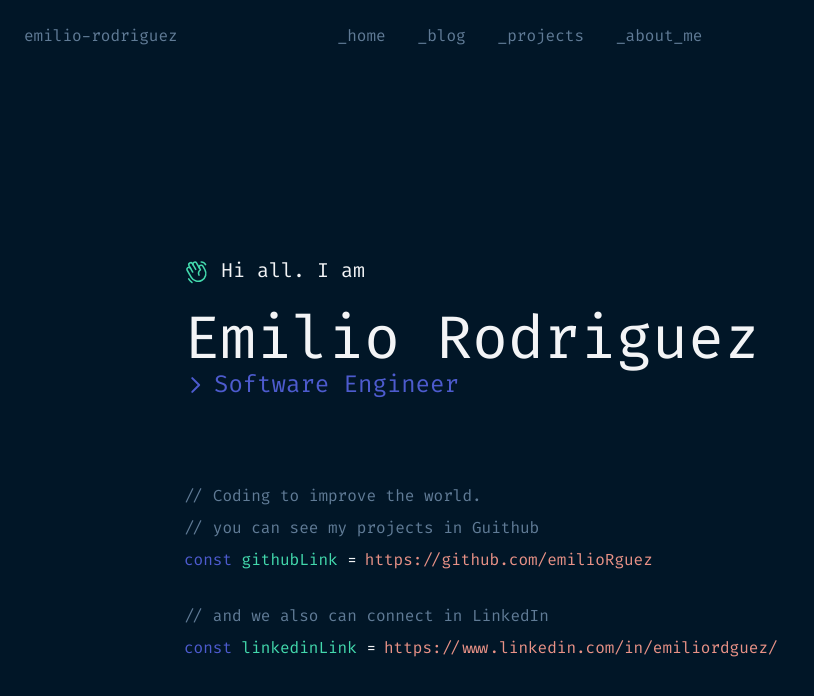
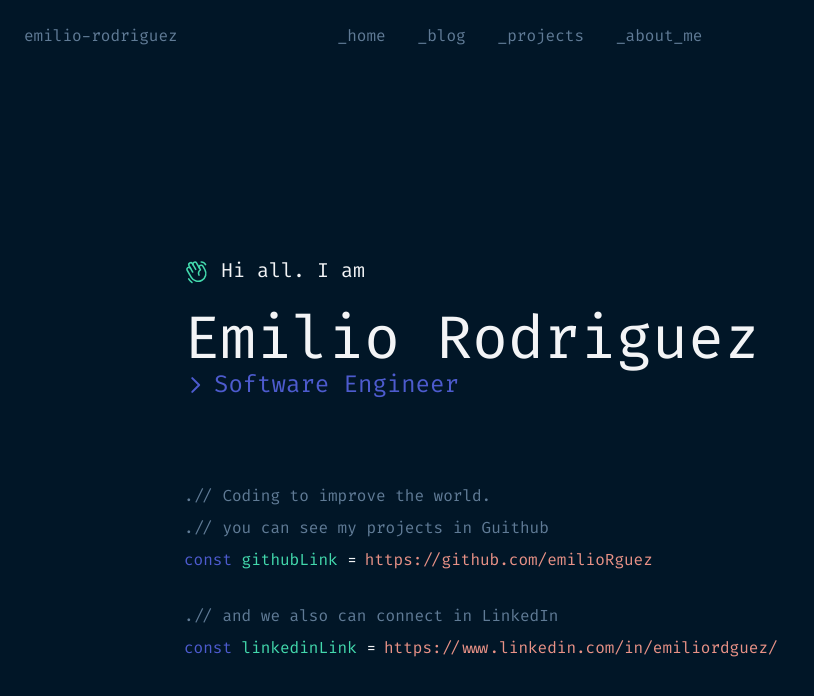
Before and after one commit to emilioRguez/personal-site, a Next.js app: page / in a window 1280 px wide. Shown: the top 696 px of the page, without its empty margins (0-814 px from the left). Built offline with nearby package versions, Linux system fonts and the light colour scheme.

Commit message:
Fix // comments

```diff
--- a/components/Header.tsx
+++ b/components/Header.tsx
@@ -10,7 +10,6 @@ export function Header() {
           <a href="" className="mr-8">_about_me</a>
         </nav>
       </div>
-      {/* <hr className="my-6 border-gray-400 lg:my-8" /> */}
     </header>
 
   )
--- a/pages/index.tsx
+++ b/pages/index.tsx
@@ -22,10 +22,10 @@ export default function Home() {
         </div>
         <div className='mt-20 text-m text-[#607B96] leading-loose'>
           <span className='flex'>
-            // Coding to improve the world.
+            .// Coding to improve the world.
           </span>
           <span className='flex'>
-           // you can see my projects in Guithub
+           .// you can see my projects in Guithub
           </span>
         </div>
         <div className='leading-loose'>
@@ -34,7 +34,7 @@ export default function Home() {
         </div>
         <div className='mt-6 text-m text-[#607B96] leading-loose'>
           <span className='flex'>
-            // and we also can connect in LinkedIn
+            .// and we also can connect in LinkedIn
           </span>
         </div>
         <div className='leading-loose'>
```
